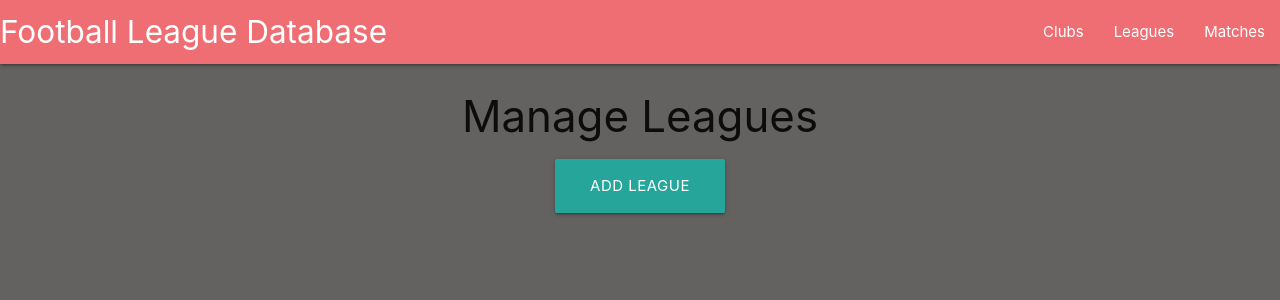
After one commit to Kriz-hub/Football_League_Database, a Flask app: page /get_leagues in a window 1280 px wide. The commit adds this page. Shown: the top 300 px of the page. Run offline with Flask 2, Linux system fonts and the light colour scheme; data that the repository does not hold is empty; some libraries are stand-ins or nearby versions.

Commit message:
Leagues added

```diff
--- a/app.py
+++ b/app.py
@@ -58,6 +58,46 @@ def delete_club(club_id):
     return redirect(url_for("get_clubs"))
 
 
+@app.route("/add_leagues", methods=["GET", "POST"])
+def add_league():
+    if request.method == "POST":
+        league = {
+            "league_name": request.form.get("league_name")
+        }
+        mongo.db.leagues.insert_one(league)
+        flash("New League Added")
+        return redirect(url_for("get_leagues"))
+
+    return render_template("leagues_add.html")
+
+
+@app.route("/get_leagues")
+def get_leagues():
+    leagues = list(mongo.db.leagues.find().sort("league_name", 1))
+    return render_template("leagues.html", leagues=leagues)
+
+
+@app.route("/edit_league/<league_id>", methods=["GET", "POST"])
+def edit_league(league_id):
+    if request.method == "POST":
+        submit = {
+            "league_name": request.form.get("league_name")
+        }
+        mongo.db.leagues.update({"_id": ObjectId(league_id)}, submit)
+        flash("League Successfully Updated")
+        return redirect(url_for("get_leagues"))
+
+    league = mongo.db.leagues.find_one({"_id": ObjectId(league_id)})
+    return render_template("leagues_edit.html", league=league)
+
+
+@app.route("/delete_league/<league_id>")
+def delete_league(league_id):
+    mongo.db.leagues.remove({"_id": ObjectId(league_id)})
+    flash("League Successfully Deleted")
+    return redirect(url_for("get_leagues"))
+
+
 if __name__ == "__main__":
     app.run(host=os.environ.get("IP"),
             port=int(os.environ.get("PORT")),
--- a/templates/base.html
+++ b/templates/base.html
@@ -9,7 +9,7 @@
     <link rel="stylesheet" href="{{ url_for('static', filename='css/style.css') }}" type="text/css">
     {% block styles %}
     {% endblock %}
-    <title>Task Manager</title>
+    <title>Football Leagues</title>
 </head>
 <body>
 
@@ -21,7 +21,7 @@
 				<a href="#" data-target="mobile-demo" class="sidenav-trigger right"></a>
 				<ul class="right hide-on-med-and-down">
           <li><a href="{{ url_for('get_clubs') }}">Clubs</a></li>
-          <li><a href="#">Leagues</a></li>
+          <li><a href="{{ url_for('get_leagues') }}">Leagues</a></li>
           <li><a href="#">Matches</a></li>
 				</ul>
 			</div>
@@ -31,7 +31,7 @@
 		<ul class="sidenav" id="mobile-demo">
         <li><h4 class="center-align">Football League Database</h4></li>
         <li><a href="{{ url_for('get_clubs') }}">Clubs</a></li>
-        <li><a href="#">Leagues</a></li>
+        <li><a href="{{ url_for('get_leagues') }}">Leagues</a></li>
         <li><a href="#">Matches</a></li>
 		</ul>
 	</header>
--- /dev/null
+++ b/templates/leagues.html
@@ -0,0 +1,30 @@
+{% extends "base.html" %}
+{% block content %}
+
+    <h3 class="center-align">Manage Leagues</h3>
+
+    <div class="row">
+        <div class="col s12 center-align">
+            <a href="{{ url_for('add_league') }}" class="btn-large">
+                Add League <i class="right"></i>
+            </a>
+        </div>
+    </div>
+
+    <div class="row">
+        {% for league in leagues %}
+            <div class="col s12 m3">
+                <div class="card center-align">
+                    <div class="card-content">
+                        <span class="card-title">{{ league.league_name }}</span>
+                    </div>
+                    <div class="card-action">
+                        <a href="{{ url_for('edit_league', league_id=league._id) }}" class="btn">Edit</a>
+                        <a href="{{ url_for('delete_league', league_id=league._id) }}" class="btn">Delete</a>
+                    </div>
+                </div>
+            </div>
+        {% endfor %}
+    </div>
+
+{% endblock %}
```
Also changed, not shown: templates/leagues_add.html (added, +27 -0 lines), templates/leagues_edit.html (added, +30 -0 lines).
